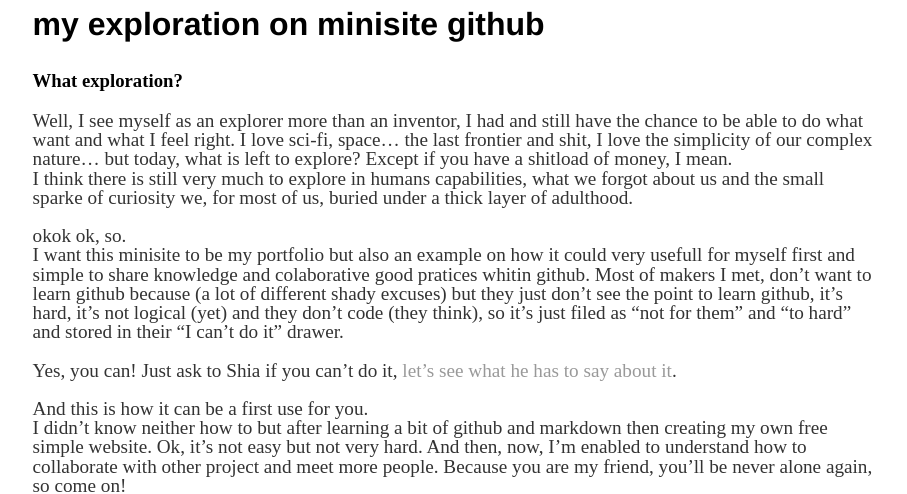
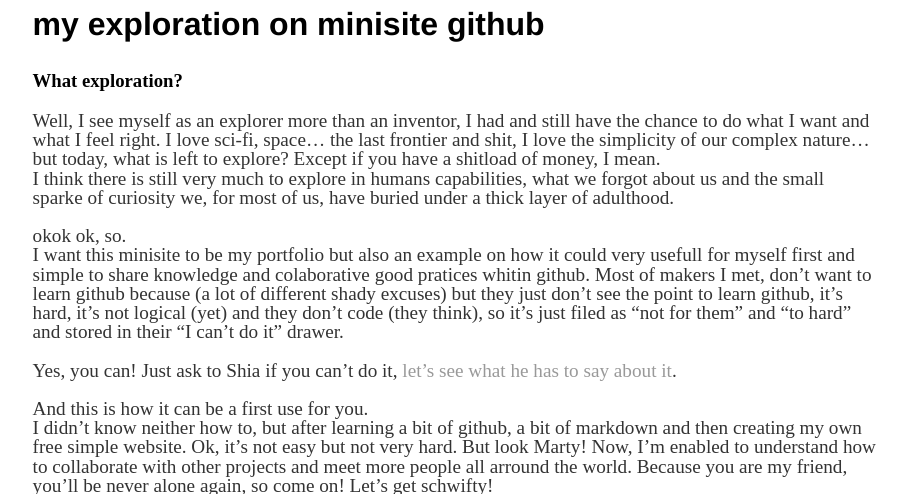
Before and after one commit to nicolasdb/nicolasdb.github.io, a Jekyll site: the page built from index.md, in a window 1280 px wide, cut to the strip 594-1088 px from the top of the page. Shown: the whole strip, without its empty margins (185-1092 px from the left). Built offline with Jekyll 4.4.1, drawn with Linux system fonts in a browser that asks for light colours.

Commit message:
Update index.md

```diff
--- a/index.md
+++ b/index.md
@@ -14,9 +14,9 @@ title: NdB - home
 ## my exploration on minisite github
 ### What exploration?
 
-Well, I see myself as an explorer more than an inventor, I had and still have the chance to be able to do what want and what I feel right.
+Well, I see myself as an explorer more than an inventor, I had and still have the chance to do what I want and what I feel right.
 I love sci-fi, space... the last frontier and shit, I love the simplicity of our complex nature... but today, what is left to explore? Except if you have a shitload of money, I mean.
-I think there is still very much to explore in humans capabilities, what we forgot about us and the small sparke of curiosity we, for most of us, buried under a thick layer of adulthood.
+I think there is still very much to explore in humans capabilities, what we forgot about us and the small sparke of curiosity we, for most of us, have buried under a thick layer of adulthood.
 
 okok ok, so.
 I want this minisite to be my portfolio but also an example on how it could very usefull for myself first and simple to share knowledge and colaborative good pratices whitin github.
@@ -25,6 +25,6 @@ Most of makers I met, don't want to learn github because (a lot of different sha
 Yes, you can! Just ask to Shia if you can't do it, [let's see what he has to say about it](https://www.youtube.com/watch?v=-NRaUjbZuOY).
 
 And this is how it can be a first use for you.
-I didn't know neither how to but after learning a bit of github and markdown then creating my own free simple website. Ok, it's not easy but not very hard. And then, now, I'm enabled to understand how to collaborate with other project and meet more people. Because you are my friend, you'll be never alone again, so come on!
+I didn't know neither how to, but after learning a bit of github, a bit of markdown and then creating my own free simple website. Ok, it's not easy but not very hard. But look Marty! Now, I'm enabled to understand how to collaborate with other projects and meet more people all arround the world. Because you are my friend, you'll be never alone again, so come on! Let's get schwifty!
 
 ![image](https://user-images.githubusercontent.com/12049360/32323816-861f4b74-bfc9-11e7-9795-781b90381454.png)
```
